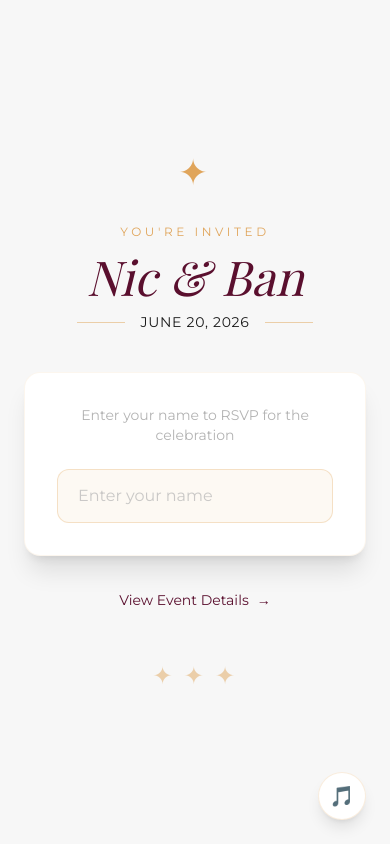
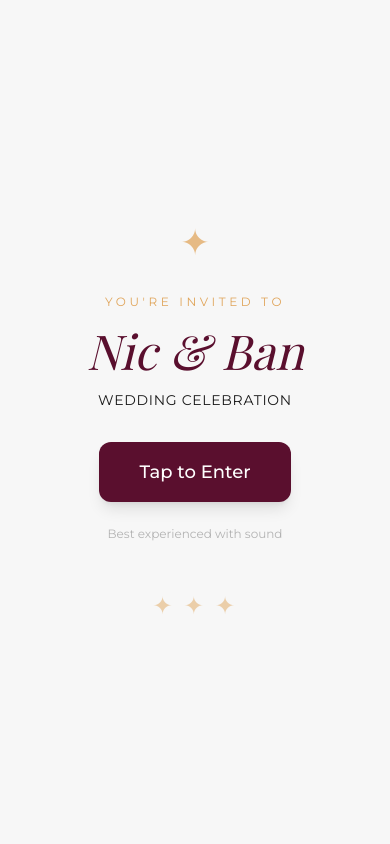
Before and after one commit to necabunilas/wedding-rsvp, a Next.js app: page / in a window 390 px wide. Built offline with nearby package versions, Linux system fonts and the light colour scheme; a web font is replaced by a local one.

Commit message:
Add welcome splash screen for mobile music autoplay
Mobile browsers require user gesture to play audio. Added a "Tap to Enter"
splash screen that starts music on tap. Uses session storage so users
only see it once per session.

Co-Authored-By: Claude Opus 4.5 <noreply@anthropic.com>

```diff
--- a/components/MusicPlayer.tsx
+++ b/components/MusicPlayer.tsx
@@ -1,11 +1,24 @@
 "use client";
 
 import { useState, useRef, useEffect } from "react";
+import WelcomeSplash from "./WelcomeSplash";
 
 export default function MusicPlayer() {
   const [isPlaying, setIsPlaying] = useState(false);
+  const [hasEntered, setHasEntered] = useState(false);
+  const [isLoaded, setIsLoaded] = useState(false);
   const audioRef = useRef<HTMLAudioElement | null>(null);
 
+  // Check if user has already entered (persisted in session)
+  useEffect(() => {
+    const entered = sessionStorage.getItem("wedding-entered");
+    if (entered === "true") {
+      setHasEntered(true);
+    }
+    setIsLoaded(true);
+  }, []);
+
+  // Initialize audio
   useEffect(() => {
     const audio = new Audio("/music/background.mp3");
     audio.loop = true;
@@ -13,12 +26,12 @@ export default function MusicPlayer() {
     audio.preload = "auto";
     audioRef.current = audio;
 
-    // Play as soon as audio can play through
-    const handleCanPlay = () => {
+    // If already entered (returning visitor in same session), try to autoplay
+    if (hasEntered) {
       audio.play()
         .then(() => setIsPlaying(true))
         .catch(() => {
-          // Autoplay blocked - wait for user interaction
+          // Autoplay still blocked, wait for interaction
           const handleInteraction = () => {
             audio.play()
               .then(() => setIsPlaying(true))
@@ -29,16 +42,25 @@ export default function MusicPlayer() {
           document.addEventListener("click", handleInteraction);
           document.addEventListener("touchstart", handleInteraction);
         });
-    };
-
-    audio.addEventListener("canplaythrough", handleCanPlay);
+    }
 
     return () => {
-      audio.removeEventListener("canplaythrough", handleCanPlay);
       audio.pause();
       audioRef.current = null;
     };
-  }, []);
+  }, [hasEntered]);
+
+  const handleEnter = () => {
+    sessionStorage.setItem("wedding-entered", "true");
+    setHasEntered(true);
+
+    // Start playing music on user gesture
+    if (audioRef.current) {
+      audioRef.current.play()
+        .then(() => setIsPlaying(true))
+        .catch(() => {});
+    }
+  };
 
   const togglePlay = () => {
     if (!audioRef.current) return;
@@ -53,7 +75,13 @@ export default function MusicPlayer() {
     }
   };
 
+  // Don't render anything until we check session storage
+  if (!isLoaded) return null;
+
   return (
+    <>
+      {!hasEntered && <WelcomeSplash onEnter={handleEnter} />}
+
       <button
         onClick={togglePlay}
         className="fixed bottom-6 right-6 z-50 w-12 h-12 rounded-full bg-white shadow-lg border border-wedding-gold/20 flex items-center justify-center hover:bg-wedding-gold-light transition-all duration-200 group"
@@ -66,5 +94,6 @@ export default function MusicPlayer() {
           <span className="text-xl group-hover:scale-110 transition-transform">🎵</span>
         )}
       </button>
+    </>
   );
 }
--- /dev/null
+++ b/components/WelcomeSplash.tsx
@@ -0,0 +1,57 @@
+"use client";
+
+import { useState, useEffect } from "react";
+
+interface WelcomeSplashProps {
+  onEnter: () => void;
+}
+
+export default function WelcomeSplash({ onEnter }: WelcomeSplashProps) {
+  const [isVisible, setIsVisible] = useState(true);
+  const [isFading, setIsFading] = useState(false);
+
+  const handleEnter = () => {
+    setIsFading(true);
+    setTimeout(() => {
+      setIsVisible(false);
+      onEnter();
+    }, 500);
+  };
+
+  if (!isVisible) return null;
+
+  return (
+    <div
+      className={`fixed inset-0 z-[100] bg-wedding-off-white flex flex-col items-center justify-center p-6 transition-opacity duration-500 ${
+        isFading ? "opacity-0" : "opacity-100"
+      }`}
+    >
+      <div className="text-wedding-gold text-4xl mb-8 animate-pulse">✦</div>
+
+      <div className="text-center max-w-sm">
+        <p className="text-wedding-gold uppercase tracking-[0.3em] text-xs mb-4">
+          You&apos;re Invited To
+        </p>
+        <h1 className="text-5xl md:text-6xl font-serif text-wedding-wine mb-4 italic">
+          Nic & Ban
+        </h1>
+        <p className="text-wedding-charcoal text-sm tracking-wider uppercase mb-8">
+          Wedding Celebration
+        </p>
+
+        <button
+          onClick={handleEnter}
+          className="px-10 py-4 bg-wedding-wine text-white rounded-xl hover:bg-wedding-gold transition-all duration-200 font-medium text-lg shadow-lg hover:shadow-xl"
+        >
+          Tap to Enter
+        </button>
+
+        <p className="text-wedding-gray text-xs mt-6">
+          Best experienced with sound
+        </p>
+      </div>
+
+      <div className="mt-12 text-wedding-gold/50 text-2xl tracking-widest">✦ ✦ ✦</div>
+    </div>
+  );
+}
```
Lines whose indentation alone changed are shown as unchanged.
